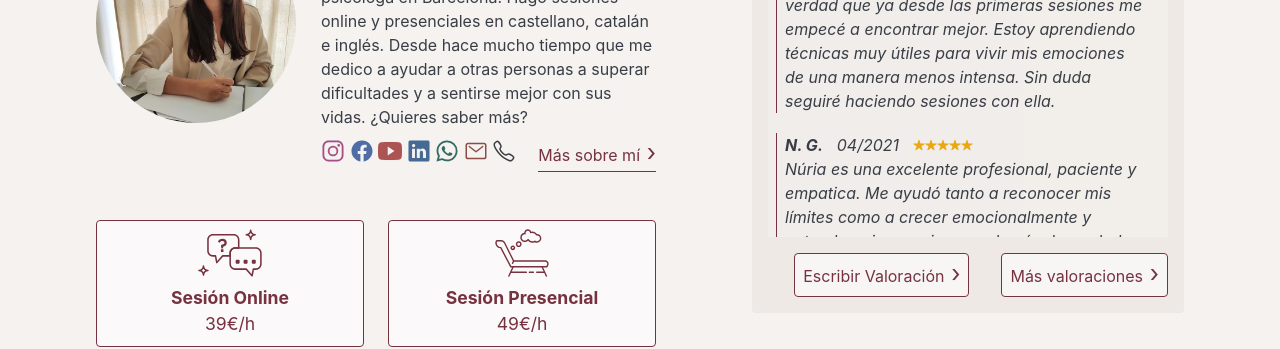
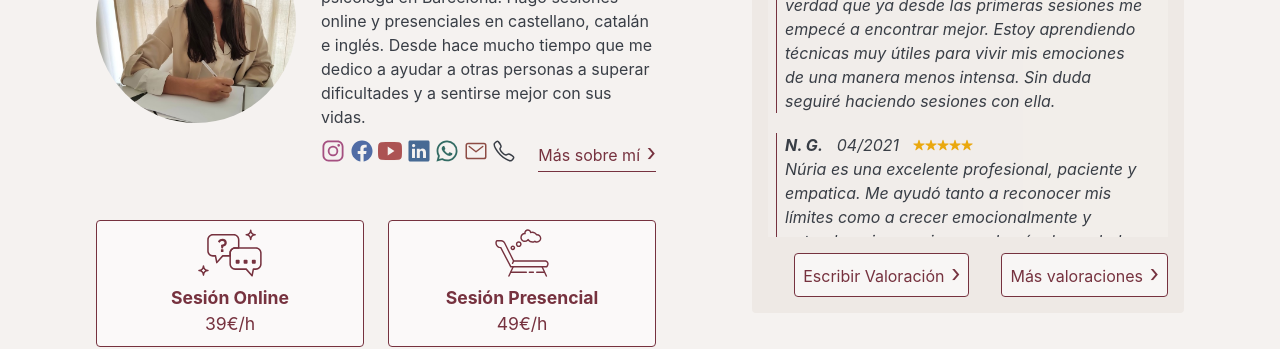
Before and after one commit to nurialeonsallent/nurialeon.com, a Jekyll site: the page built from index.html, in a window 1280 px wide and 900 px high. Shown: the part 257-606 px from the top of the window. Built offline with Jekyll 4.4.1, drawn with Linux system fonts in a browser that asks for light colours; nearby versions of some CDN libraries; some of the changed text lies outside the part shown.

Commit message:
Update settings.yml
inicio intro

```diff
--- a/_data/settings.yml
+++ b/_data/settings.yml
@@ -11,7 +11,7 @@ author:
   name: Núria León
   image: hero.jpg
   say-hello: Núria León, Psicóloga
-  bio: ¡Hola! ¿Qué tal? Soy Núria León y soy psicóloga en Barcelona. Hago sesiones online y presenciales en castellano, catalán e inglés. Desde hace mucho tiempo que me dedico a ayudar a otras personas a superar dificultades y a sentirse mejor con sus vidas. ¿Quieres saber más?
+  bio: ¡Hola! ¿Qué tal? Soy Núria León y soy psicóloga en Barcelona. Hago sesiones online y presenciales en castellano, catalán e inglés. Desde hace mucho tiempo que me dedico a ayudar a otras personas a superar dificultades y a sentirse mejor con sus vidas.
 
 #-------------------------------
 # Contact links
```
